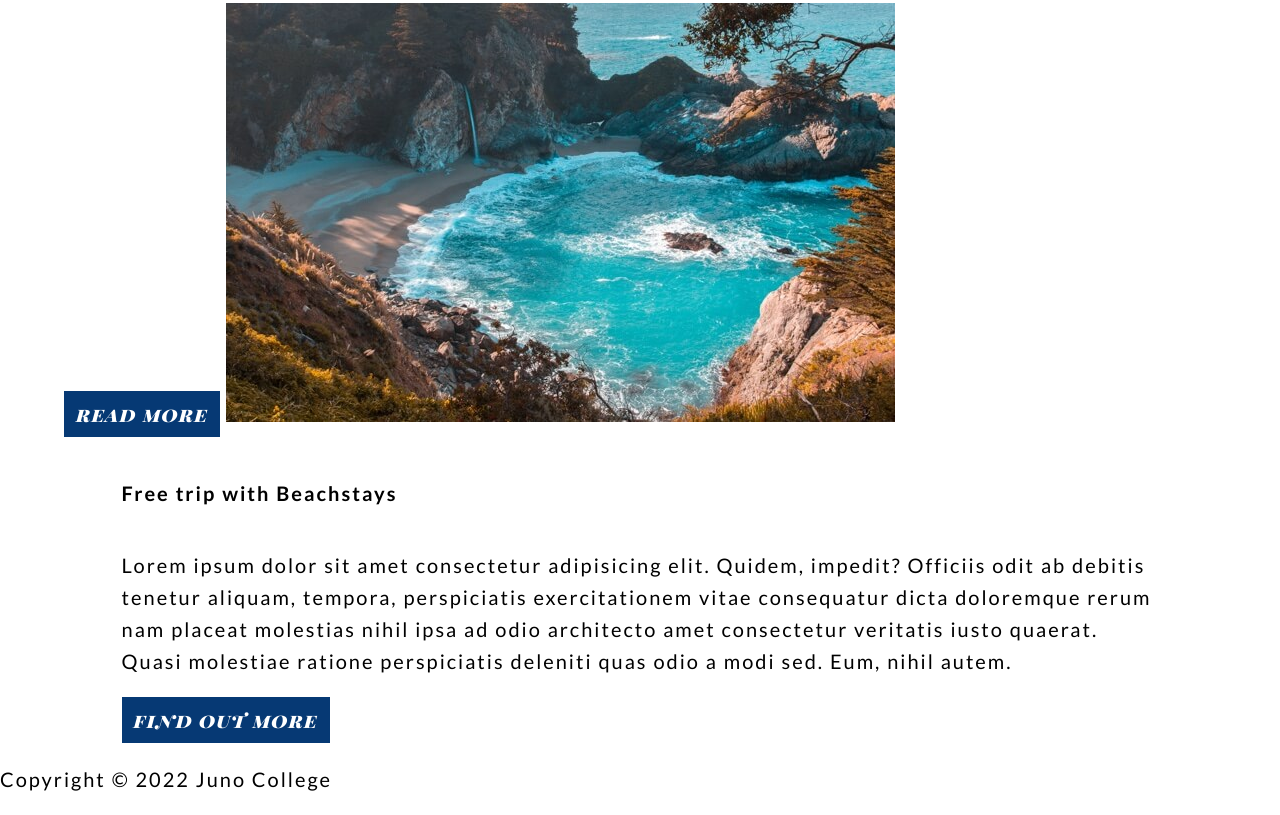
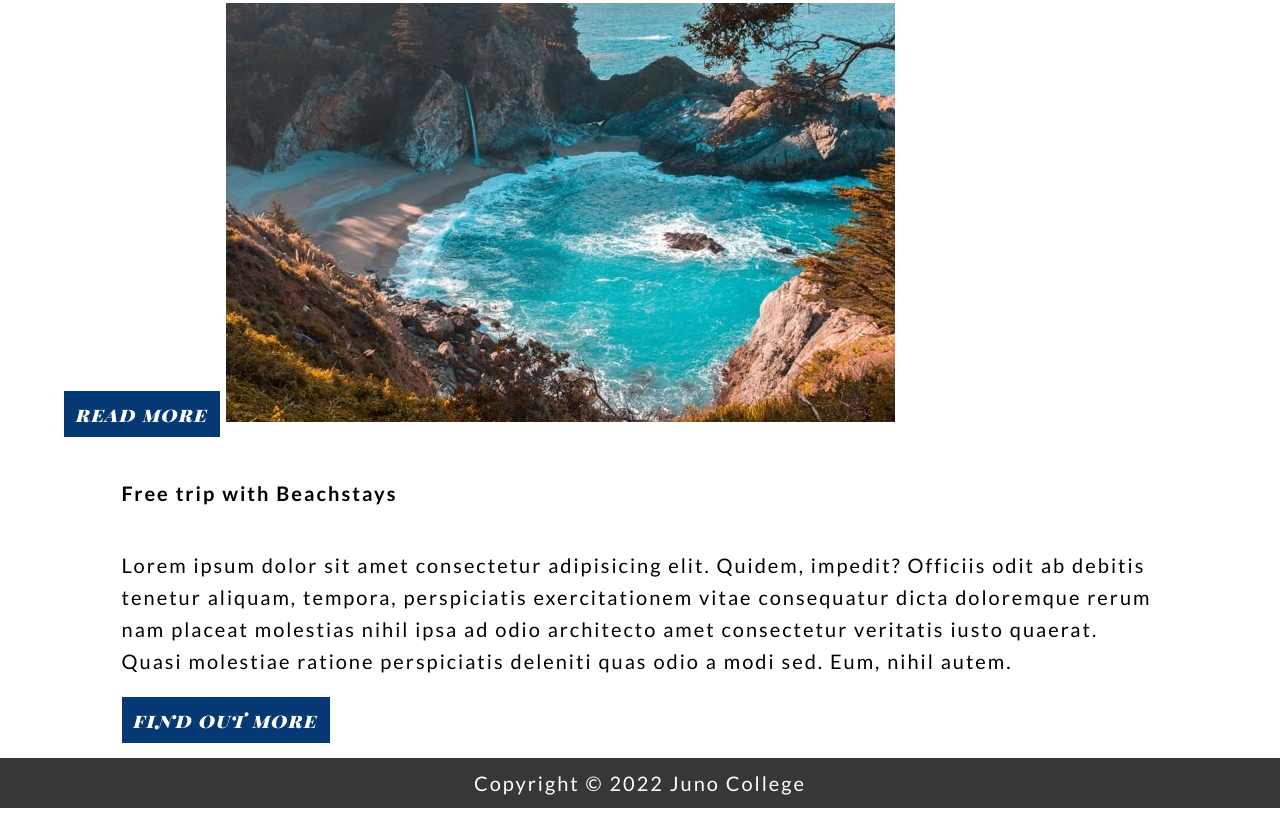
Before and after one commit to kwametsunami/beachstays, a plain HTML site: page html/index.html in a window 1280 px wide. Shown: the part 4490-5305 px from the top of the page. Drawn offline with Linux system fonts and the light colour scheme.

Commit message:
added footer stylings

```diff
--- /dev/null
+++ b/styles/sass/partials/_footer.scss
@@ -0,0 +1,12 @@
+@use "variables" as *;
+
+footer {
+    background-color: $grey;
+    text-align: center;
+    padding: 5px;
+    margin-top: 15px;
+    p {
+        color: white;
+        line-height: 0px;
+    }
+}
--- a/styles/sass/partials/_variables.scss
+++ b/styles/sass/partials/_variables.scss
@@ -13,6 +13,8 @@ $lightBlue: #D2F9F1;
 $spruce: #0C5F4C;
 // WHITE
 $white: white;
+// GREY
+$grey: rgb(55, 55, 55);
 
 // fonts
 $headingFont: "Playfair Display SC";
--- a/styles/sass/styles.scss
+++ b/styles/sass/styles.scss
@@ -4,3 +4,4 @@
 @use "partials/variables" as *;
 @use "partials/nav";
 @use "partials/header";
+@use "partials/footer";
```
Also changed, not shown: styles/sass/styles.css, 1 other file.
